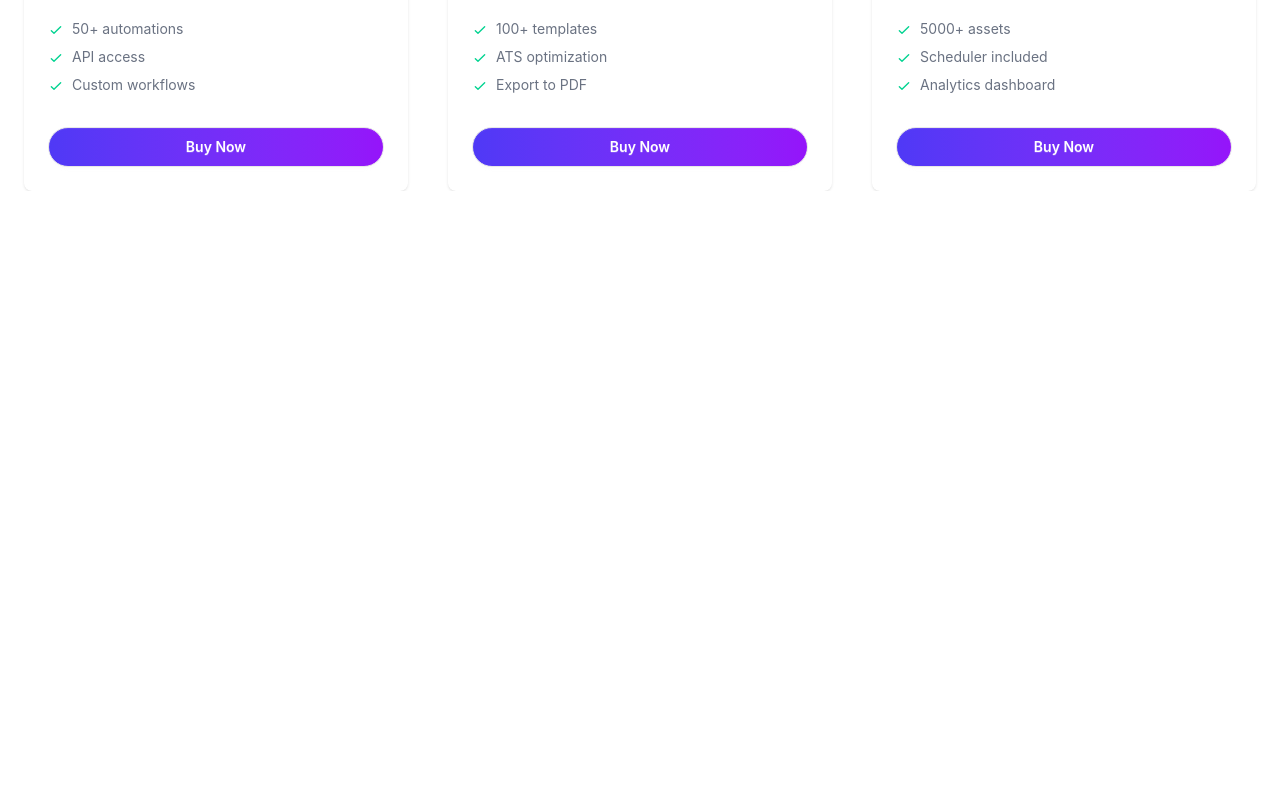
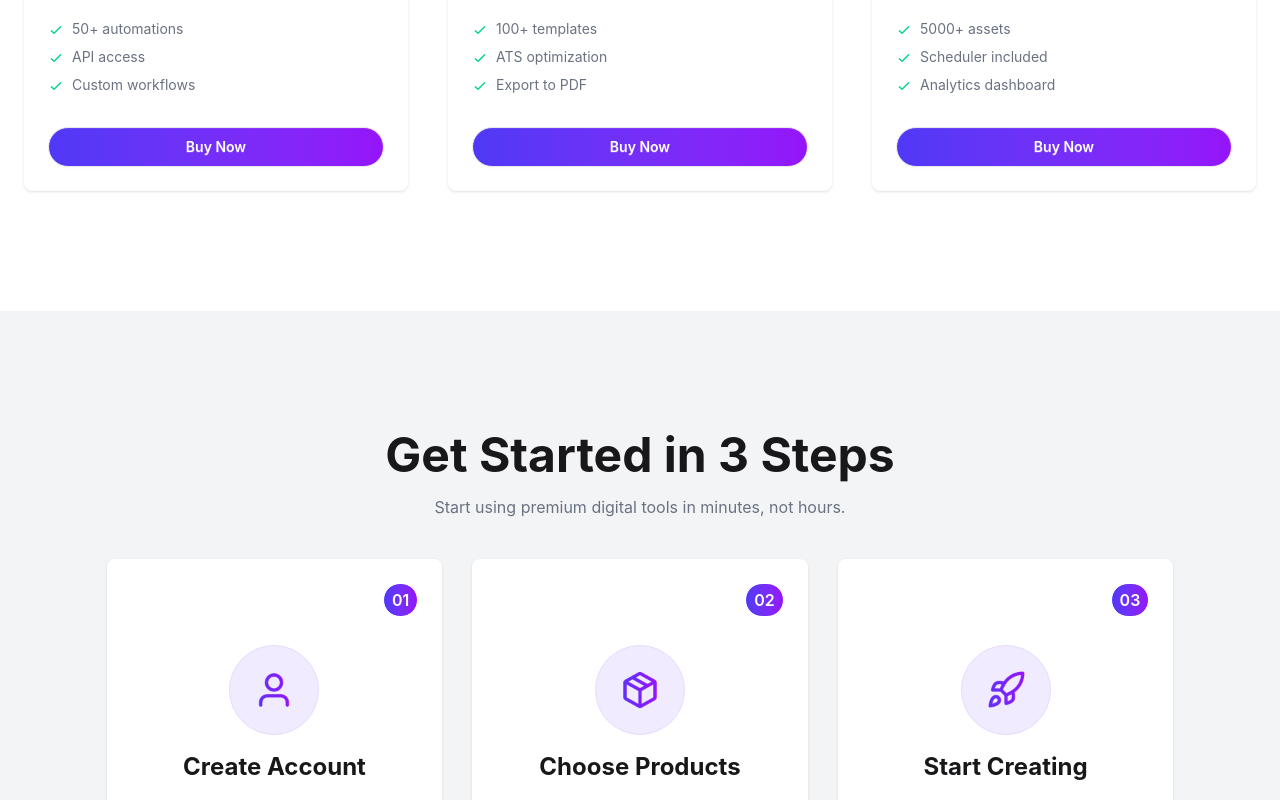
Before and after one commit to farhangalib-1/DigiTools, a React (Vite) app: page / in a window 1280 px wide. Shown: the part 2000-2800 px from the top of the page. Before the commit the page ends 2191 px from the top, so only its background shows below. Built offline with nearby package versions, Linux system fonts and the light colour scheme.

Commit message:
Get Started Section is added

```diff
--- a/src/App.jsx
+++ b/src/App.jsx
@@ -5,6 +5,7 @@ import Navbar from './components/Navbar'
 import Stat from './components/Stat'
 import { useEffect, useState } from 'react'
 import Products from './components/Products'
+import Starter from './components/Starter'
 const App = () => {
   const[data, setData] = useState([]);
   const ProductsData = async () =>{
@@ -23,6 +24,7 @@ const App = () => {
     <HeroBg />
     <Stat />
     <Products data={data} />
+    <Starter />
     </>
   )
 }
--- /dev/null
+++ b/src/components/Starter.jsx
@@ -0,0 +1,42 @@
+const Starter = () => {
+  return (
+    <div className="bg-gray-100 mt-30 pb-30">
+        <h1 className="pt-30 text-5xl font-bold mb-4 text-center">Get Started in 3 Steps</h1>
+        <p className="text-gray-500 text-center mb-10">Start using premium digital tools in minutes, not hours.</p>
+        <div className="cards grid grid-cols-3 w-10/12 mx-auto gap-7.5">
+             <div className="card shadow p-6 text-center bg-white">
+                <div className="text flex justify-end"><h1 className="w-fit border px-2 py-1 rounded-full bg-linear-to-r from-[#4F39F6] to-[#9514FA] text-white font-semibold">01</h1></div>
+                <div className="flex justify-center mt-7 mb-4">
+               <div className="border border-[#e6dbfd] w-fit p-6 rounded-full bg-[#f1ebff]">
+                <img className="w-10 h-10" src="../src/assets/user.png" alt="" />
+                </div>
+                </div>
+                <h1 className="text-2xl font-bold mb-4">Create Account</h1>
+                <p className="text-[#627382] mb-22">Sign up for free in seconds. No credit card <br /> required to get started..</p>
+            </div>
+            <div className="card shadow p-6 text-center bg-white">
+                <div className="text flex justify-end"><h1 className="w-fit border px-2 py-1 rounded-full bg-linear-to-r from-[#4F39F6] to-[#9514FA] text-white font-semibold">02</h1></div>
+                <div className="flex justify-center mt-7 mb-4">
+               <div className="border border-[#e6dbfd] w-fit p-6 rounded-full bg-[#f1ebff]">
+                <img className="w-10 h-10" src="../src/assets/package.png" alt="" />
+                </div>
+                </div>
+                <h1 className="text-2xl font-bold mb-4">Choose Products</h1>
+                <p className="text-[#627382] mb-22">Browse our catalog and select the tools<br /> that fit your needs.</p>
+            </div>
+            <div className="card shadow p-6 text-center bg-white">
+                <div className="text flex justify-end"><h1 className="w-fit border px-2 py-1 rounded-full bg-linear-to-r from-[#4F39F6] to-[#9514FA] text-white font-semibold">03</h1></div>
+                <div className="flex justify-center mt-7 mb-4">
+               <div className="border border-[#e6dbfd] w-fit p-6 rounded-full bg-[#f1ebff]">
+                <img className="w-10 h-10" src="../src/assets/rocket.png" alt="" />
+                </div>
+                </div>
+                <h1 className="text-2xl font-bold mb-4">Start Creating</h1>
+                <p className="text-[#627382] mb-22">Download and start using your premium <br /> tools immediately.</p>
+            </div>
+        </div>
+    </div>
+  )
+}
+
+export default Starter
```
